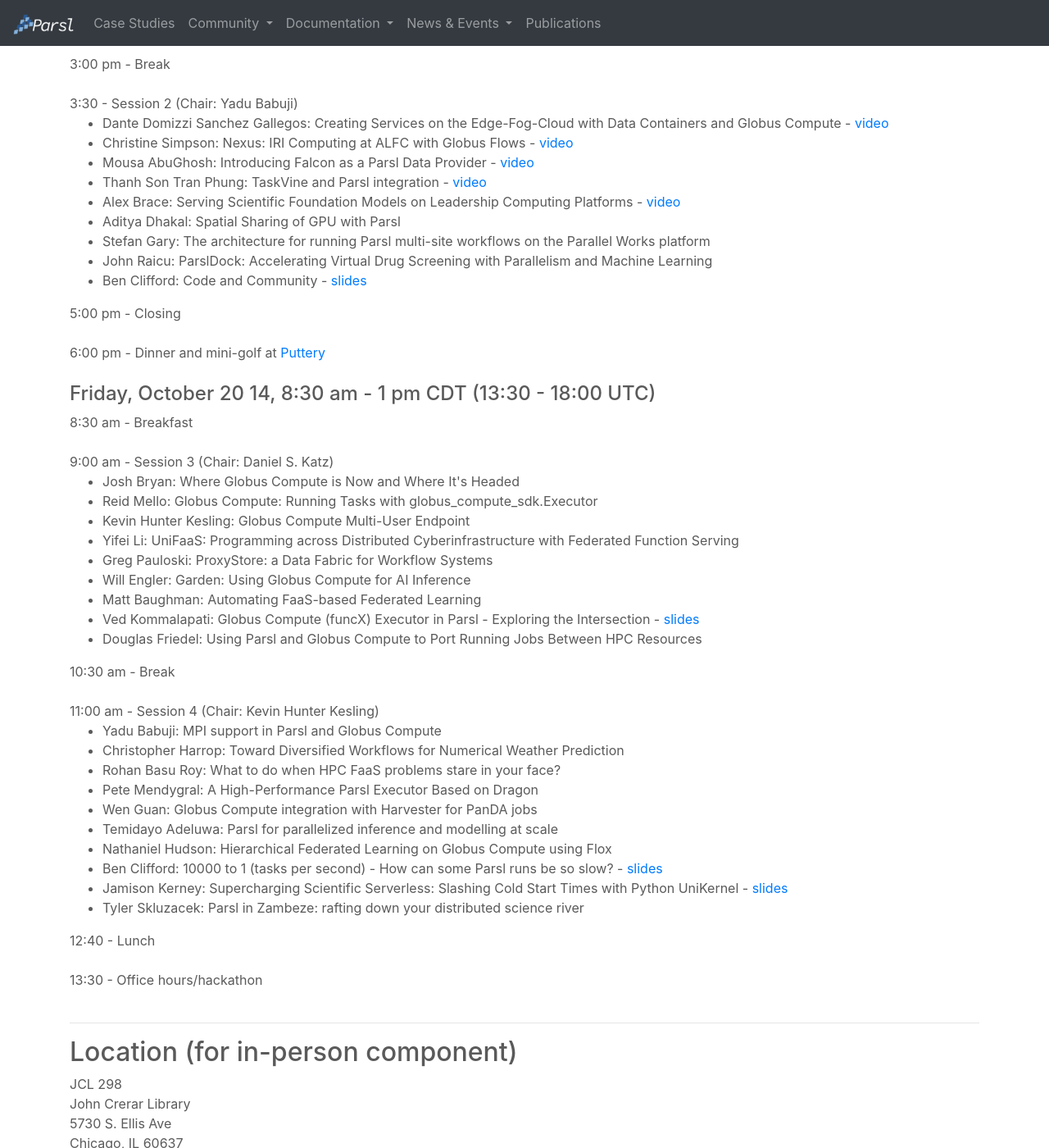
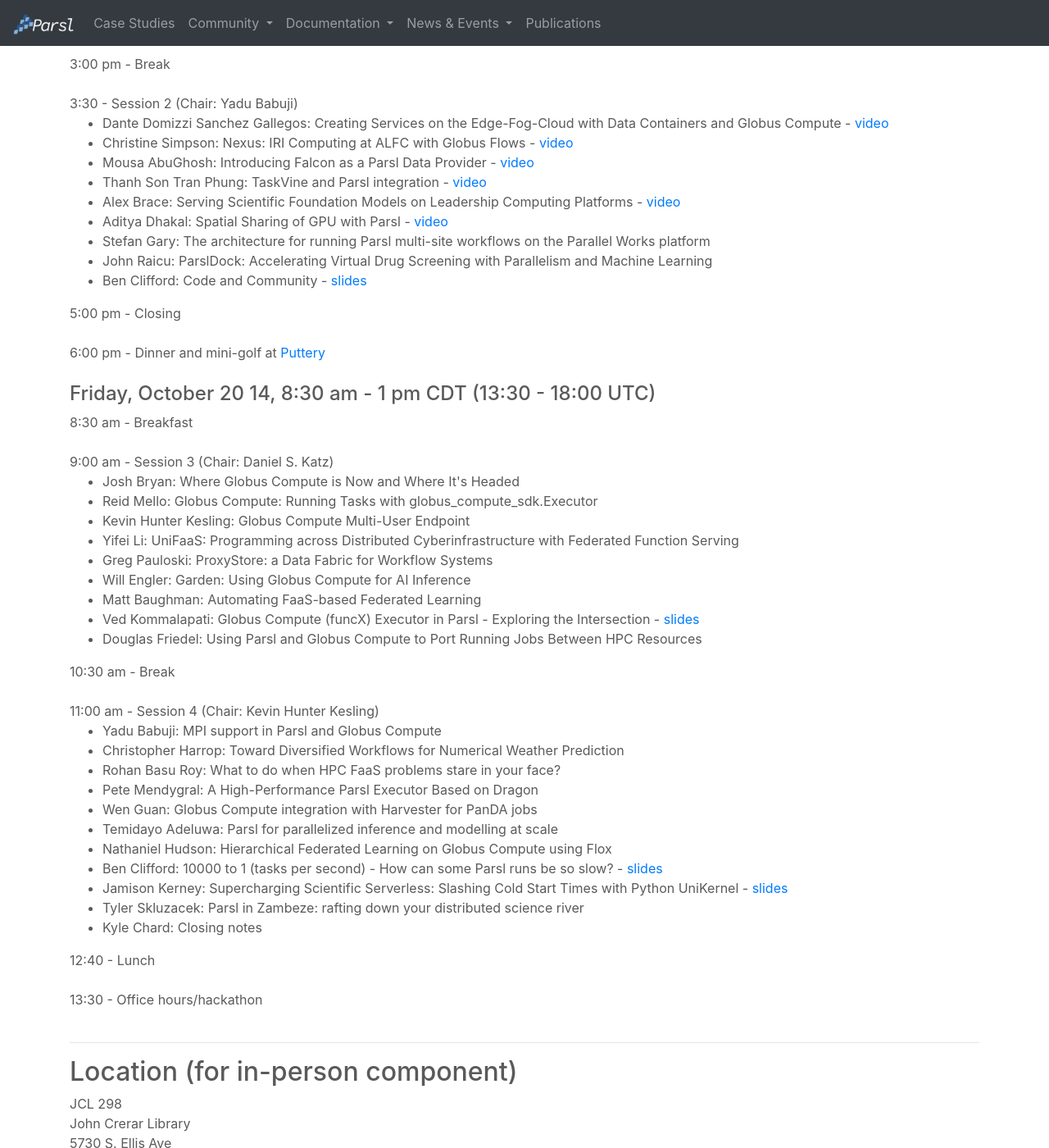
Before and after one commit to Parsl/parsl.github.io, a Jekyll site: the page built from parslfest/parslfest2023.html, in a window 1280 px wide and 1400 px high, scrolled down 1517 px. Shown: the whole window at 82% size. Built offline with Jekyll 4.4.1, drawn with Linux system fonts in a browser that asks for light colours.

Commit message:
Add another video link and a closing session entry for Kyle

```diff
--- a/parslfest/parslfest2023.html
+++ b/parslfest/parslfest2023.html
@@ -85,7 +85,7 @@
 		<li>Mousa AbuGhosh: Introducing Falcon as a Parsl Data Provider - <a href="https://youtu.be/fwxMT-3fQSs">video</a></li>
 		<li>Thanh Son Tran Phung: TaskVine and Parsl integration - <a href="https://youtu.be/3jtq8WR6iAc">video</a></li>
 		<li>Alex Brace: Serving Scientific Foundation Models on Leadership Computing Platforms - <a href="https://youtu.be/5p8mRI6ZaEs">video</a></li>
-		<li>Aditya Dhakal: Spatial Sharing of GPU with Parsl</li>
+		<li>Aditya Dhakal: Spatial Sharing of GPU with Parsl - <a href="https://youtu.be/XLLbYh-jdI4">video</a></li>
 	        <li>Stefan Gary: The architecture for running Parsl multi-site workflows on the Parallel Works platform</li>
 		<li>John Raicu: ParslDock: Accelerating Virtual Drug Screening with Parallelism and Machine Learning</li>
 		<li>Ben Clifford: Code and Community - <a href="2023/clifford-community.pdf">slides</a></li>
@@ -127,6 +127,7 @@
 		<li>Ben Clifford: 10000 to 1 (tasks per second) - How can some Parsl runs be so slow? - <a href="2023/clifford-10000.pdf">slides</a></li>
 		<li>Jamison Kerney: Supercharging Scientific Serverless: Slashing Cold Start Times with Python UniKernel - <a href="2023/jamiek-unikernels.pdf">slides</a></li>
 		<li>Tyler Skluzacek: Parsl in Zambeze: rafting down your distributed science river</li>
+		<li>Kyle Chard: Closing notes</li>
 	</ul>
 
 
```
